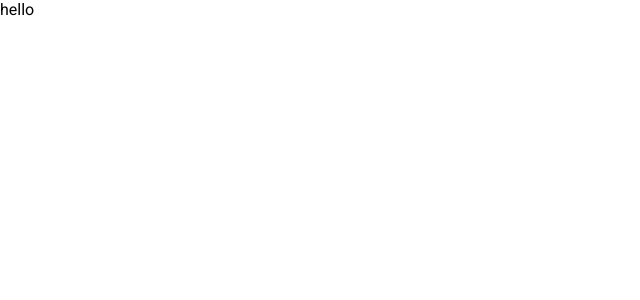
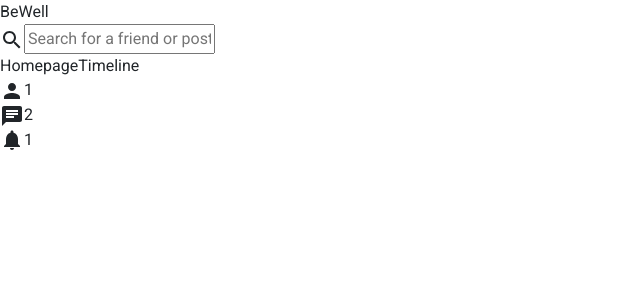
Before and after one commit to samanthalaine/be-well, a React (Create React App) app in the folder be-well-frontend/: page / in a window 1280 px wide. Shown: the top 300 px of the page, without its empty margins (0-640 px from the left). Built offline with nearby package versions, Linux system fonts and the light colour scheme.

Commit message:
built out navbar

```diff
--- a/be-well-frontend/public/index.html
+++ b/be-well-frontend/public/index.html
@@ -10,6 +10,12 @@
       content="Web site created using create-react-app"
     />
     <link rel="apple-touch-icon" href="%PUBLIC_URL%/logo192.png" />
+    <link
+  rel="stylesheet"
+  href="https://cdn.jsdelivr.net/npm/bootstrap@5.1.3/dist/css/bootstrap.min.css"
+  integrity="sha384-1BmE4kWBq78iYhFldvKuhfTAU6auU8tT94WrHftjDbrCEXSU1oBoqyl2QvZ6jIW3"
+  crossorigin="anonymous"
+/>
     <!--
       manifest.json provides metadata used when your web app is installed on a
       user's mobile device or desktop. See https://developers.google.com/web/fundamentals/web-app-manifest/
--- a/be-well-frontend/src/App.js
+++ b/be-well-frontend/src/App.js
@@ -1,11 +1,7 @@
-
+import Home from "./pages/Home"
 
 function App() {
-  return (
-    <div>
-      hello
-    </div>
-  );
+  return <Home/>
 }
 
 export default App;
--- /dev/null
+++ b/be-well-frontend/src/components/Navbar.js
@@ -0,0 +1,44 @@
+import React from 'react'
+import { Search, Person, Chat, Notifications } from "@material-ui/icons"
+
+function Navbar() {
+    return (
+        <div className="navbarContainer">
+        <div className="navbarLeft">
+          <span className="logo">BeWell</span>
+        </div>
+        <div className="navbarCenter">
+          <div className="searchbar">
+            <Search className="searchIcon" />
+            <input
+              placeholder="Search for a friend or post..."
+              className="searchInput"
+            />
+          </div>
+        </div>
+        <div className="navbarRight">
+          <div className="navbarLinks">
+            <span className="navbarLink">Homepage</span>
+            <span className="navbarLink">Timeline</span>
+          </div>
+          <div className="navbarIcons">
+            <div className="navbarIconItem">
+              <Person />
+              <span className="navbarIconBadge">1</span>
+            </div>
+            <div className="navbarIconItem">
+              <Chat />
+              <span className="navbarIconBadge">2</span>
+            </div>
+            <div className="navbarIconItem">
+              <Notifications />
+              <span className="navbarIconBadge">1</span>
+            </div>
+          </div>
+
+        </div>
+      </div>
+    )
+}
+
+export default Navbar
--- a/be-well-frontend/src/index.js
+++ b/be-well-frontend/src/index.js
@@ -1,6 +1,8 @@
 import React from 'react';
 import ReactDOM from 'react-dom';
 import App from './App';
+import 'bootstrap/dist/css/bootstrap.min.css';
+
 
 ReactDOM.render(
   <React.StrictMode>
--- /dev/null
+++ b/be-well-frontend/src/pages/Home.js
@@ -0,0 +1,12 @@
+import React from 'react'
+import Navbar from '../components/Navbar'
+
+function Home() {
+    return (
+        <div>
+            <Navbar/>
+        </div>
+    )
+}
+
+export default Home
```
Also changed, not shown: be-well-frontend/src/components/navbar.css (added), be-well-frontend/src/pages/home.css (added).
